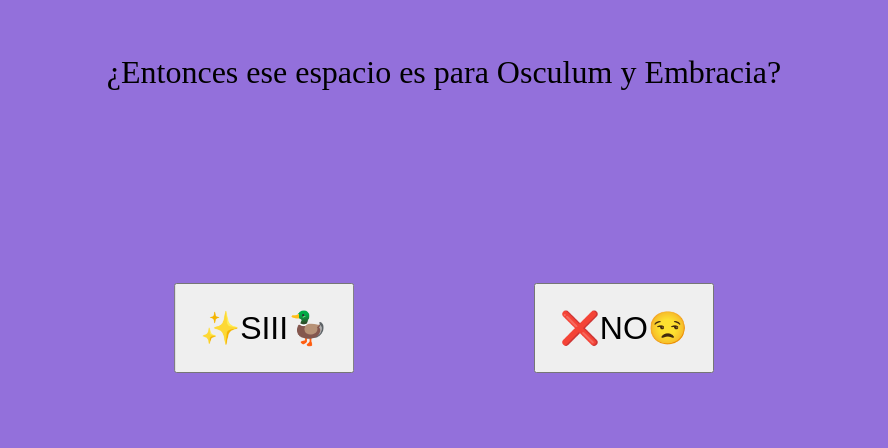
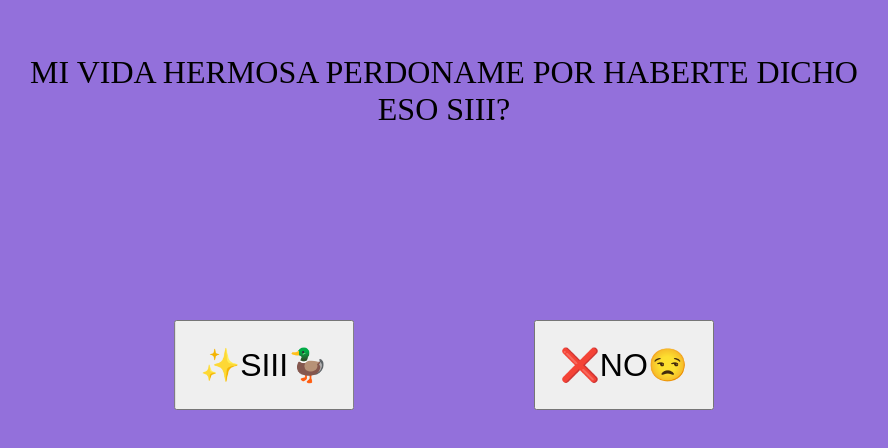
Before and after one commit to Alhanj07/Preguntas, a plain HTML site: page index.html in a window 1280 px wide. Shown: the part 138-586 px from the top of the page, without its empty margins (196-1084 px from the left). Drawn offline with Linux system fonts and the light colour scheme.

Commit message:
Update index.html

```diff
--- a/index.html
+++ b/index.html
@@ -10,7 +10,7 @@
 <body>
 
     <div class="contenedor">
-        <p>¿Entonces ese espacio es para Osculum y Embracia? </p>
+        <p>MI VIDA HERMOSA PERDONAME POR HABERTE DICHO ESO SIII? </p>
         <button id="yesBtn">✨SIII🦆</button>
         <button id="noBtn">❌NO😒</button>
     </div>
```
